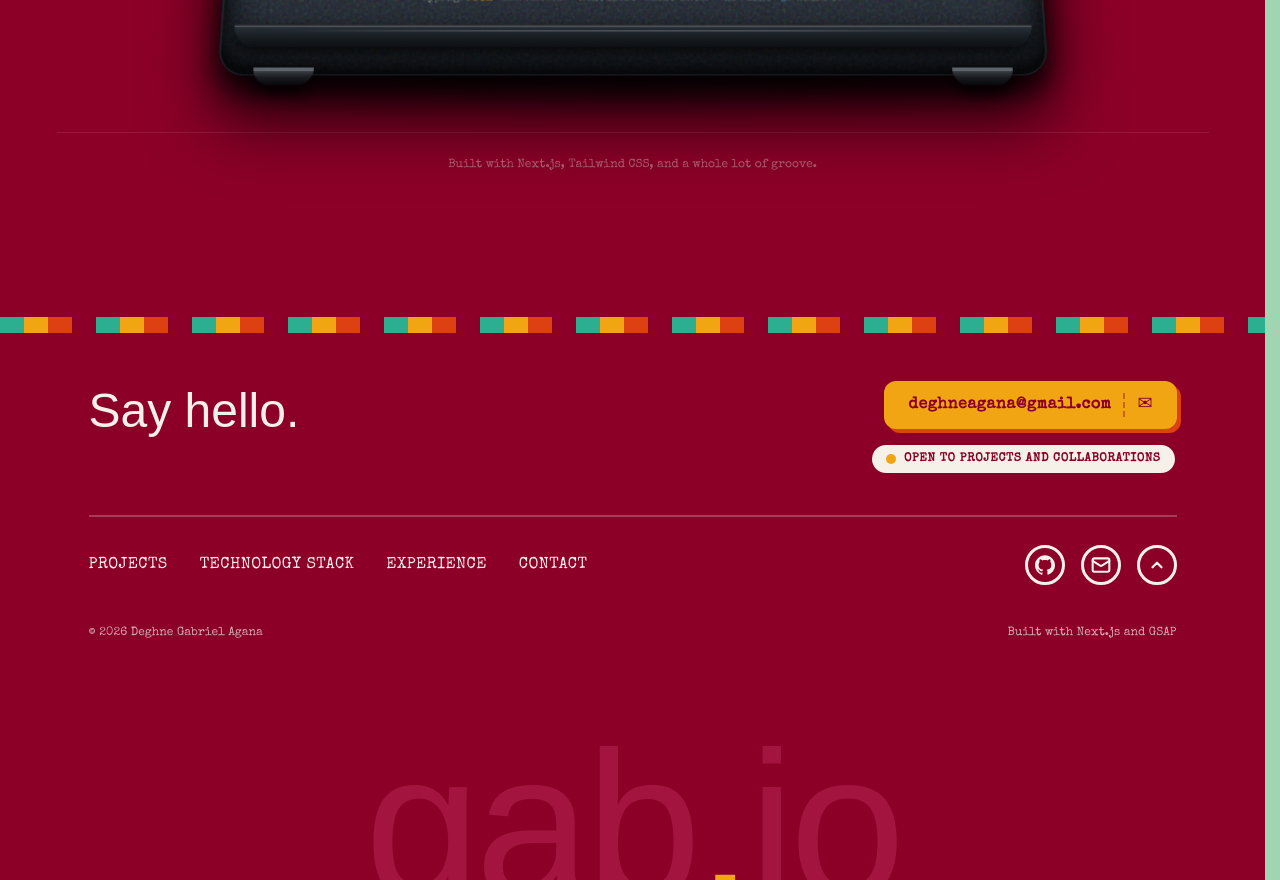
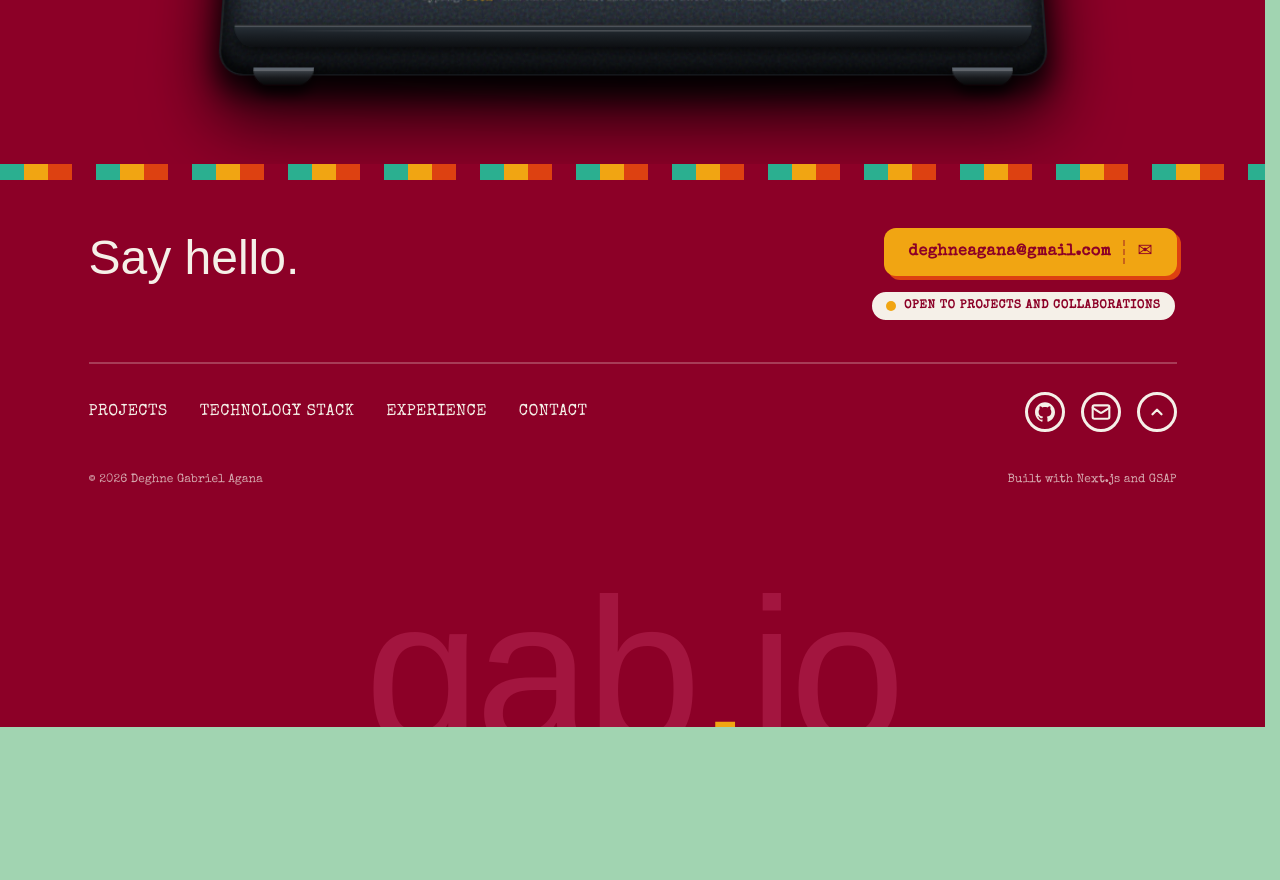
Before and after one commit to DeghneG/gab.io, a Next.js app: page / in a window 1280 px wide. Shown: the part 5280-6160 px from the top of the page. After the commit the page ends 6007 px from the top, so only its background shows below. Built offline with nearby package versions, Linux system fonts and the light colour scheme; no server answers; a web font is replaced by a local one.

Commit message:
removed footer

```diff
--- a/src/components/sections/Contact.tsx
+++ b/src/components/sections/Contact.tsx
@@ -1978,16 +1978,7 @@ export default function Contact() {
         </div>
       </div>
 
-      {/* ── Footer credits ───────────────────────────── */}
       </div>
-      <footer className="mt-16 md:mt-20 pt-6 border-t border-cream/10 pb-6 md:pb-8 text-center w-full max-w-6xl mx-auto px-6 md:px-8">
-        <p
-          className="text-cream/40 text-xs text-center"
-          style={{ fontFamily: "var(--font-body)" }}
-        >
-          Built with Next.js, Tailwind CSS, and a whole lot of groove.
-        </p>
-      </footer>
     </section>
   );
 }
```
